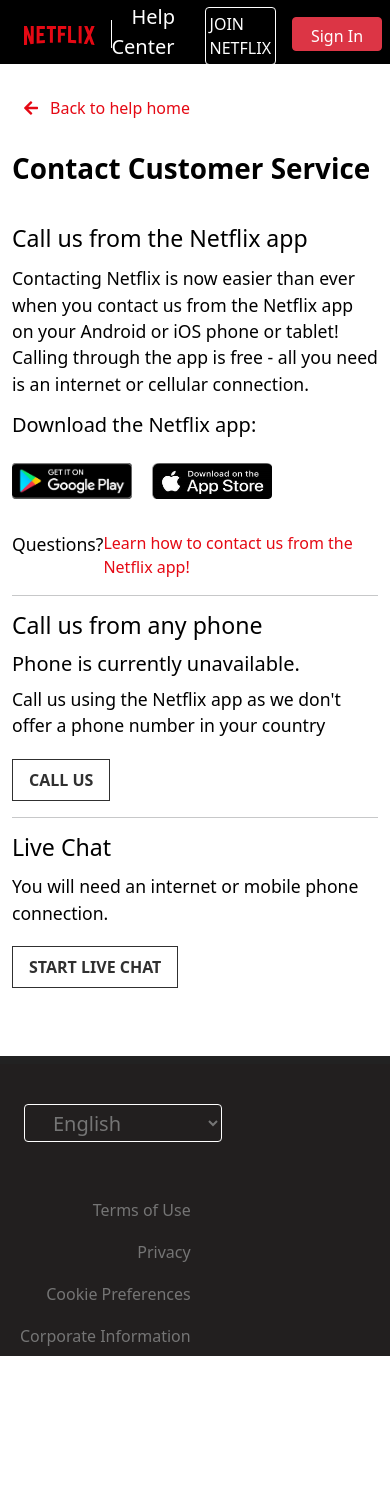
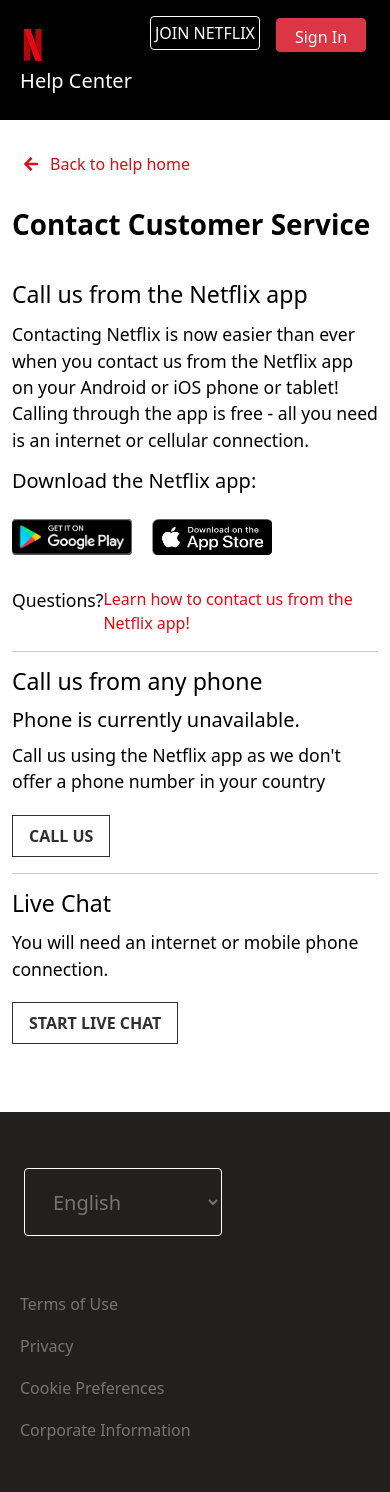
Before and after one commit to KhaTu2001/Nh-m-3_Projec-Netflix, a PHP site: page /contactus.html in a window 390 px wide. Before the commit the page ends 1356 px from the top, so only its background shows below. Run offline with PHP 8.4, Linux system fonts and the light colour scheme.

Commit message:
update contact us page part 1

```diff
--- a/assets/css/reponsive.css
+++ b/assets/css/reponsive.css
@@ -33,17 +33,18 @@
 
  }
 
- @media(max-width: 770px) {
+ @media(max-width: 767px) {
     .reverse {
        flex-direction: column-reverse;
     }
     .footer-contact{
-      height: 300px;
+      height: 100%;
     }
     .footer-contact-left{
       margin-top: 48px;
       flex-direction: column;
       float: left;
+      align-items:flex-start;
    }
    .footer-contact-left a{
       margin-top: 8px;
@@ -53,6 +54,27 @@
  }
 
  @media(max-width: 612px) {
+   .sperate{
+      display: none;
+   }
+   .header_navbar--logo-first{
+      display: none;
+   }
+   .header_navbar--logo-second{
+      display: block;
+   }
+   .contact-header{
+      height: 120px;
+   }
+   .navbar-right{
+      flex-direction: column;
+   }
+   .help-center{
+      margin-left: -32px;
+   }
+   .navbar-left{
+      margin-top: -54px;
+   }
 
     .email-address{
         max-height: 38px;
@@ -103,6 +125,9 @@
  }
 
  @media(max-width: 515px) {
+   .join-netflix {
+      margin-top: -0.5px;
+   }
     .bg-img{
         height: 500px;
     }
--- a/assets/css/style.css
+++ b/assets/css/style.css
@@ -82,10 +82,12 @@
 
  a.navbar-brand {
     color: #e50914 !important;
-
     font-weight: bold;
     width: 160px;
  }
+.header_navbar--logo-second{
+   display: none;
+}
  a.navbar-brand:hover{
      color: #e50914 !important;
  }
@@ -115,36 +117,34 @@
     background-image: url(/assets/img/slide-banner.jpg);
     height: 100vh;
  }
-.option-language{
-    display: flex;
-    justify-content: center;
-    align-items: center;
-    border: 1px solid #fff;
-    margin-right: 24px;
-    margin-top: 8px;
-    border-radius: 4px;
-    min-height: 36px;
-}
 
  .icon-language{
     color: #fff;
     justify-content: center;
     align-items: center;
-    padding: 0 4px;
+    margin-top: 6px;
+    margin-right: -10px;
 }
 .language-selection {
-    max-height: 38px;
-    border: none;
+   display: flex;
+   justify-content: center;
+   align-items: center;
+   border: 1px solid #fff;
+   padding-left: 24px;
+   border-radius: 4px;
+   min-height: 36px;
+   margin-right: 24px;
+   margin-top: 8px;
 }
-.language-selection:active{
-    border: none;
+.language-selection::before{
+
 }
-
 #header select{
     color: #fff;
     display: flex;
     justify-content: center;
     align-items: center;
+    height: 100%;
 }
  .layer {
     background-color: rgba(0, 0, 0, 0.5);
@@ -276,7 +276,7 @@
    margin-top: 24px;
 }
 .contact-header{
-   position: relative;
+position: relative;
   display: flex;
   justify-content: space-between;
   height: 64px;
@@ -448,7 +448,7 @@
 .footer-contact{
    margin-top: 68px;
    background-color: #221f1f;
-   height: 240px;
+   height: 100%;
 }
 .footer-contact select{
    font-size: 1.25rem;
--- a/contactus.html
+++ b/contactus.html
@@ -19,9 +19,10 @@
 
                <div class="navbar-right">
 
-                   <a href="index.html" class="navbar-brand" >  <svg
+                   <a href="index.html" class="navbar-brand" >
+                     <svg
                      viewBox="0 0 111 30"
-                     class="header_navbar--logo"
+                     class="header_navbar--logo-first"
                      focusable="false">
                      <g id="netflix-logo">
                        <path
@@ -32,7 +33,21 @@
 
                        ></path>
                      </g>
-                   </svg></a>
+                   </svg>
+                   <svg class="header_navbar--logo-second" focusable="true" viewBox="225 0 552 1000" height="32px">
+                    <defs>
+                        <radialGradient id="54260309-7575-46f4-a806-31673acf60fe-a" r="75%" gradientTransform="matrix(.38 0 .5785 1 .02 0)">
+                            <stop offset="60%" stop-opacity=".3"></stop>
+                            <stop offset="90%" stop-opacity=".05"></stop>
+                            <stop offset="100%" stop-opacity="0"></stop>
+                        </radialGradient>
+                    </defs>
+                    <path d="M225 0v1000c60-8 138-14 198-17V0H225" fill="#b1060e"></path>
+                    <path d="M579 0v983c71 3 131 9 198 17V0H579" fill="#b1060e"></path>
+                    <path d="M225 0v200l198 600V557l151 426c76 3 136 9 203 17V800L579 200v240L423 0H225" fill="url(#54260309-7575-46f4-a806-31673acf60fe-a)"></path>
+                    <path d="M225 0l349 983c76 3 136 9 203 17L423 0H225" fill="#e50914"></path>
+                </svg>
+                  </a>
                    <div class="sperate"></div>
                    <div class="help-center">
                        <a href="#">Help Center</a>
```
Also changed, not shown: index.html (+3 -6 lines).
